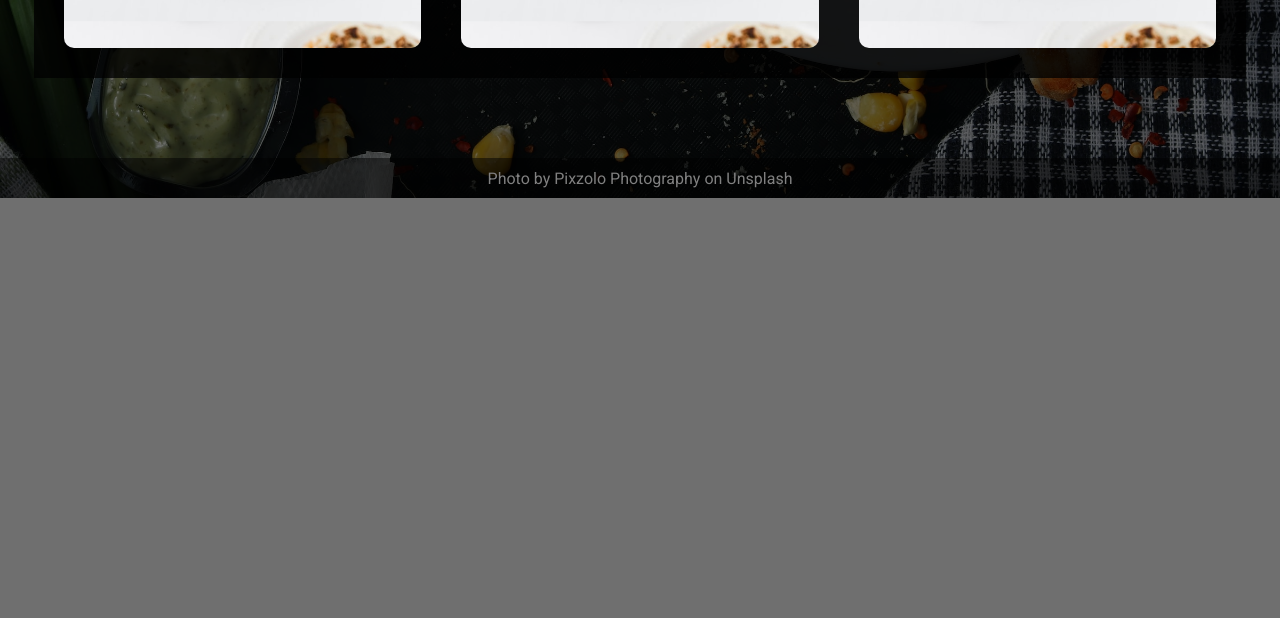
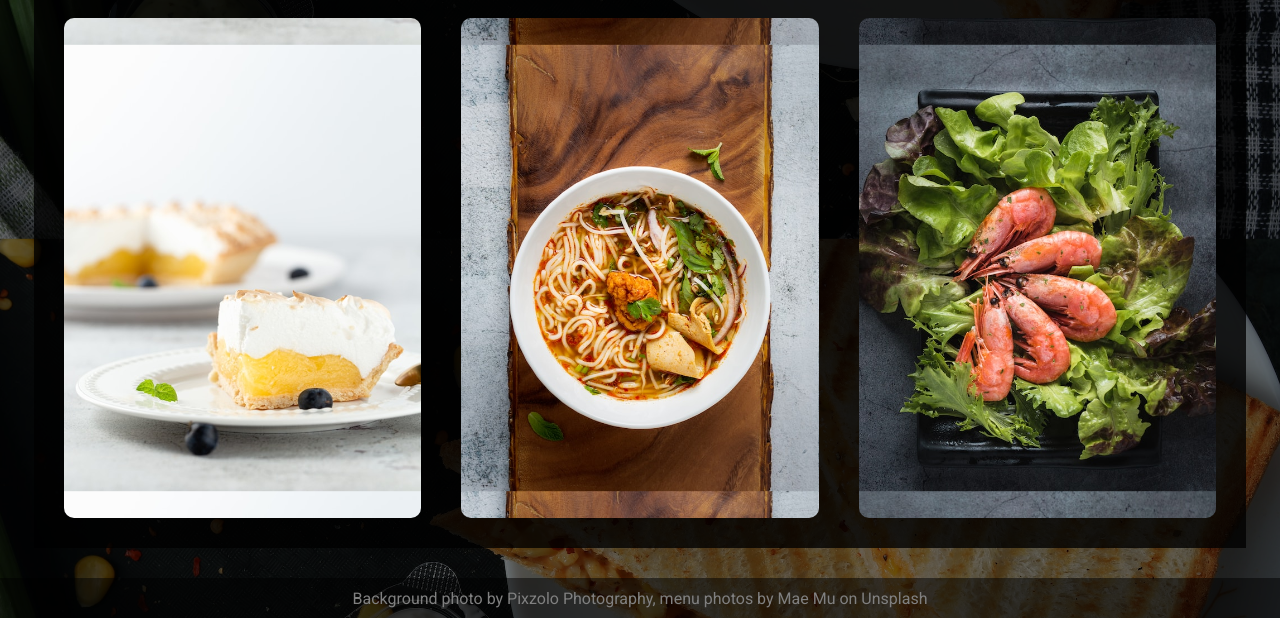
Before and after one commit to Quazf1x/Restaurant-Page, a website built with webpack: page dist/index.html in a window 1280 px wide. Shown: the part 612-1230 px from the top of the page. Before the commit the page ends 810 px from the top, so only its background shows below. Built offline with nearby package versions, Linux system fonts and the light colour scheme.

Commit message:
Ver 0.3.0 finished the menu page

```diff
--- a/src/index.js
+++ b/src/index.js
@@ -1,8 +1,10 @@
 import { createHeader, createFooter } from './website.js';
+import createMenu from './menu.js';
 import createAbout from './about.js';
 import  createHomePage  from './home.js';
 
-  // createHeader();
+  createHeader();
+  createMenu();
   // createAbout();
-  // //createHomePage();
-  // createFooter();
+  //createHomePage();
+  createFooter();
--- /dev/null
+++ b/src/menu.js
@@ -0,0 +1,74 @@
+import globalContainer, { mainSection } from './website';
+
+let menuItems = [{
+    name: 'Tasty',
+    description: 'Very Yummy!',
+    img: '../src/img/menu/1.jpg',
+    price: '15$'
+  },
+  {
+    name: 'Waffles',
+    description: 'Delicious!',
+    img: '../src/img/menu/2.jpg',
+    price: '7$'
+  },
+  {
+    name: 'Burger',
+    description: 'Very good!',
+    img: '../src/img/menu/3.jpg',
+    price: '25$'
+  },
+  {
+    name: 'Some pie',
+    description: 'So cool!',
+    img: '../src/img/menu/4.jpg',
+    price: '18$'
+  },
+  {
+    name: 'Soup',
+    description: 'Looks interesting!',
+    img: '../src/img/menu/5.jpg',
+    price: '52$'
+  },
+  {
+    name: 'Shrimps',
+    description: 'Ehhhh...',
+    img: '../src/img/menu/6.jpg',
+    price: '69$'
+  }
+];
+
+
+function createMenu() {
+  const menuGrid = document.createElement('div');
+
+  menuItems.forEach(item => {
+    const itemCard = document.createElement('div');
+    itemCard.classList.add('menu-card');
+    itemCard.style.backgroundImage = `url("${item['img']}")`;
+
+    const itemCardOverlay = document.createElement('div');
+    itemCardOverlay.classList.add('menu-card-overlay');
+
+    const itemName = document.createElement('h2');
+    itemName.textContent = item['name'];
+
+    const itemDescription = document.createElement('p');
+    itemDescription.textContent = item['description'];
+
+    const itemPrice = document.createElement('p');
+    itemPrice.textContent = item['price'];
+
+    itemCardOverlay.append(itemName, itemDescription, itemPrice);
+    itemCard.appendChild(itemCardOverlay);
+    menuGrid.appendChild(itemCard);
+  });
+
+  mainSection.setAttribute('id', 'menu-page');
+  menuGrid.setAttribute('id', 'menu-grid-wrapper');
+
+  mainSection.appendChild(menuGrid);
+  globalContainer.appendChild(mainSection);
+}
+
+export default createMenu;
--- a/src/website.js
+++ b/src/website.js
@@ -10,7 +10,7 @@ function createHeader() {
 
   navList.setAttribute('id','website-menu');
   navItems.forEach(item => {
-    var itemList = document.createElement('li');
+    const itemList = document.createElement('li');
     itemList.textContent = item;
     navList.appendChild(itemList);
   });
@@ -29,7 +29,7 @@ function createHeader() {
 
 function createFooter() {
   const footer = document.createElement('footer');
-  footer.textContent = 'Photo by Pixzolo Photography on Unsplash';
+  footer.textContent = 'Background photo by Pixzolo Photography, menu photos by Mae Mu  on Unsplash';
   globalContainer.appendChild(footer);
 }
 export default globalContainer;
```
Also changed, not shown: dist/index.html, dist/main.js, dist/style.css, src/img/menu/3.jpg.
